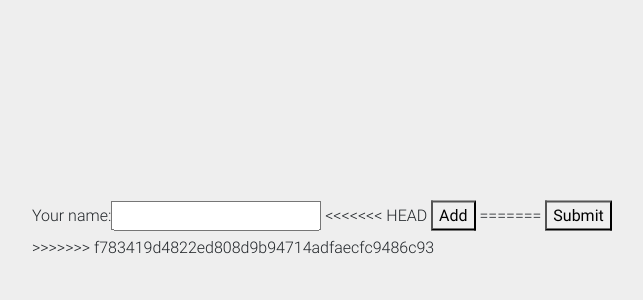
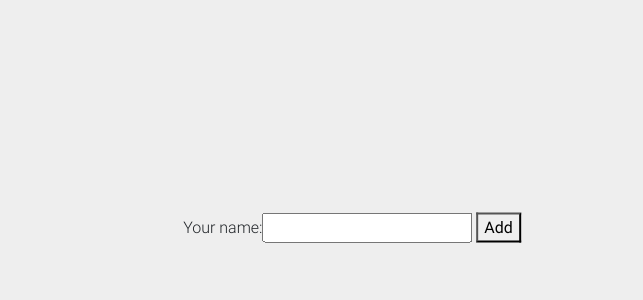
Before and after one commit to sibi1999/Retail_store_using_django, a Django app: page /cancellation/ in a window 1280 px wide. Shown: the part 170-470 px from the top of the page, without its empty margins (288-931 px from the left). Run offline with Django 3.2, Linux system fonts and the light colour scheme; some libraries are stand-ins or nearby versions.

Commit message:
mongo final

```diff
--- a/cancellation/templates/cancellation/cancel.html
+++ b/cancellation/templates/cancellation/cancel.html
@@ -92,11 +92,7 @@
       <form method="post" class='f'>
           {% csrf_token %}
           {{ form }}
-<<<<<<< HEAD
           <button type='submit'>Add</button>
-=======
-          <button type='submit'>Submit</button>
->>>>>>> f783419d4822ed808d9b94714adfaecfc9486c93
       </form>
   </main>
 
```
Also changed, not shown: db.sqlite3 (deleted).
